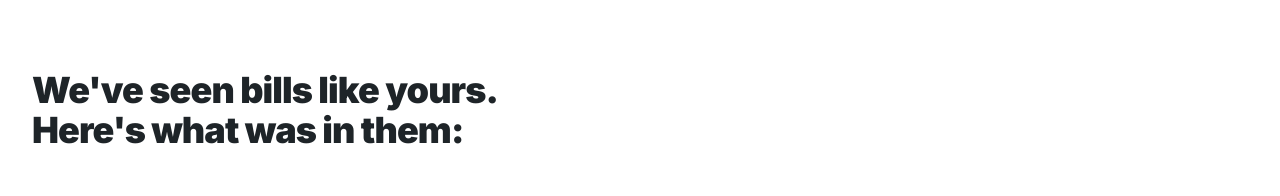
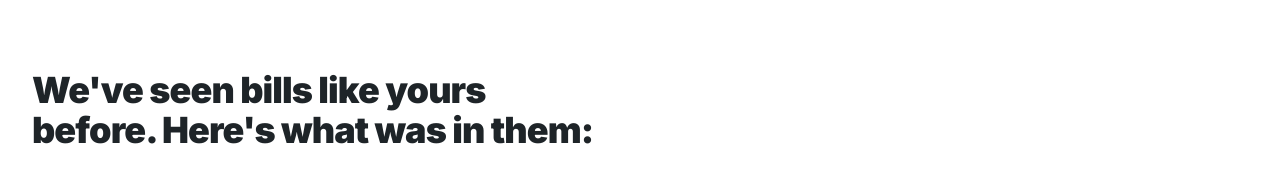
Before and after one commit to jsavino14/WMRS, a Next.js app: page / in a window 1280 px wide. Shown: the part 823-1019 px from the top of the page. Built offline with nearby package versions, Linux system fonts and the light colour scheme.

Commit message:
Homepage: add 'before' to problem h2

```diff
--- a/content/site.ts
+++ b/content/site.ts
@@ -99,7 +99,7 @@ export const home = {
   },
 
   problem: {
-    h2: "We've seen bills like yours. Here's what was in them:",
+    h2: "We've seen bills like yours before. Here's what was in them:",
     paragraphs: [
       "Waste invoices are designed to be processed, not read. The line items are vague, the fees have official-sounding names, and the total is close enough to last month's that no one flags it. That's the point.",
       "The fees that look standard - fuel surcharges, environmental fees, administrative charges - are negotiable. They are added by haulers precisely because most customers treat them as fixed. They are not.",
```
